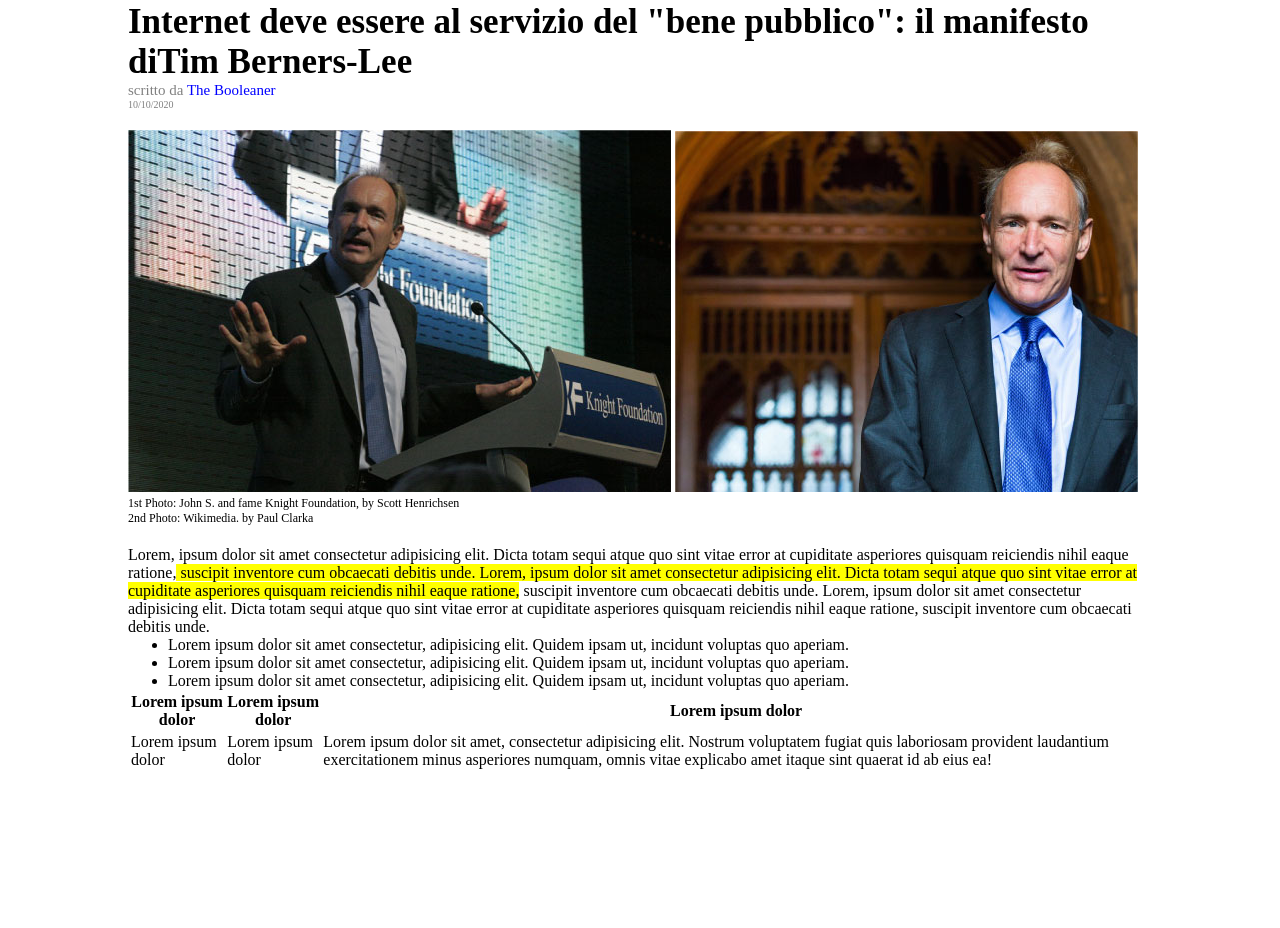
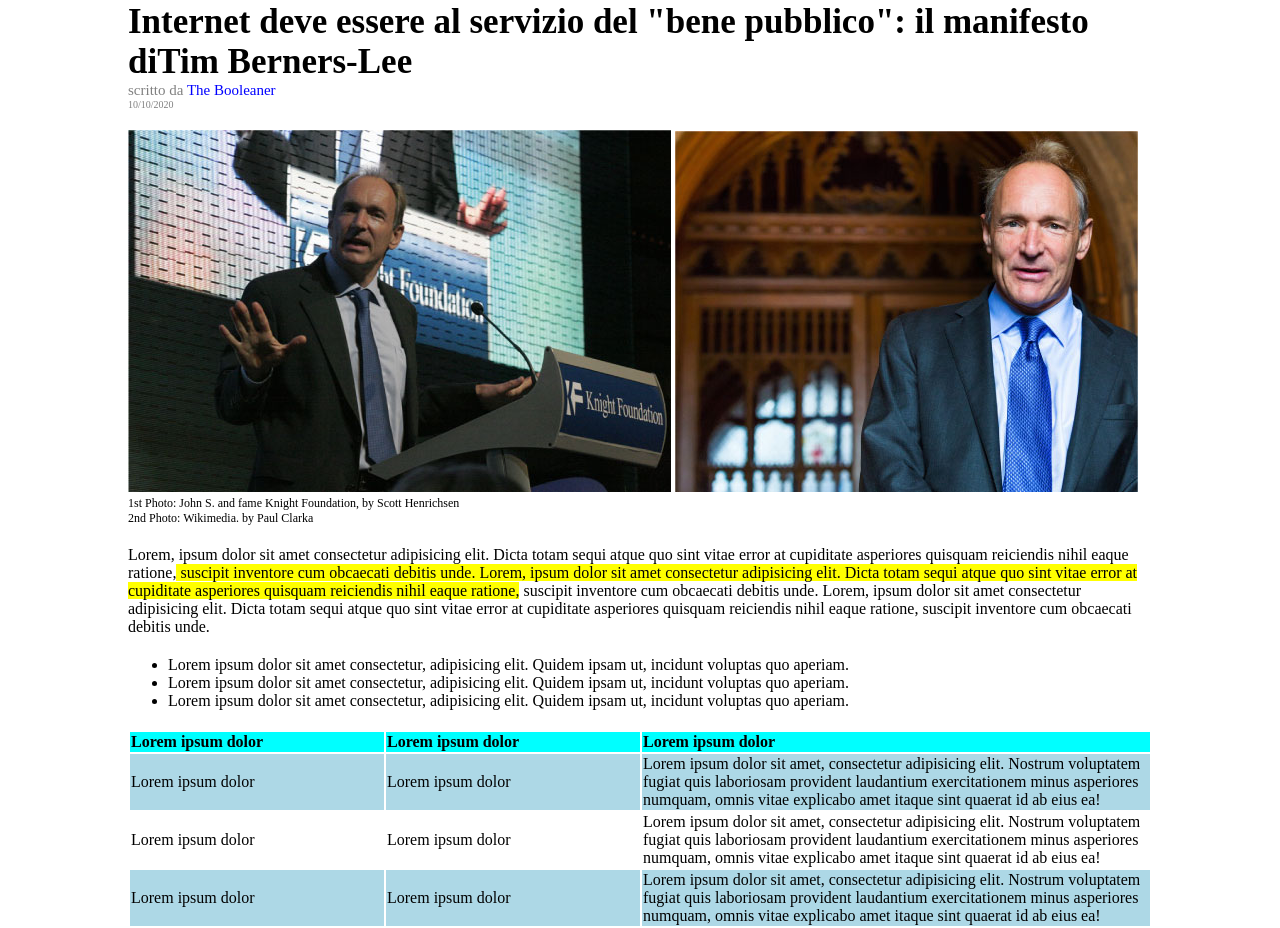
Before and after one commit to biancoenrico/html-css-booleaner, a website: page index.html in a window 1280 px wide. Shown: the part 103-1031 px from the top of the page. Before the commit the page ends 875 px from the top, so only its background shows below. Drawn offline with Linux system fonts and the light colour scheme.

Commit message:
finita tabella

```diff
--- a/css/style.css
+++ b/css/style.css
@@ -57,4 +57,32 @@
 .main-text {
   margin-top: 20px;
 }
+
+/*list*/
+.list {
+  margin-top: 20px;
+}
+
+/*table*/
+.table {
+  margin-top: 20px;
+}
+
+.cell {
+  width: 50%;
+}
+
+.thead {
+  text-align: left;
+}
+
+.tr {
+  background-color: cyan;
+}
+
+.odd {
+  background-color: lightblue;
+}
+/*end table*/
+
 /*end main*/
--- a/index.html
+++ b/index.html
@@ -74,7 +74,7 @@
         </div>
 
         <!--list-->
-        <div>
+        <div class="list">
           <ul>
             <li>
               Lorem ipsum dolor sit amet consectetur, adipisicing elit. Quidem
@@ -93,17 +93,37 @@
         <!--end list-->
 
         <!--table-->
-        <div>
+        <div class="table">
           <table>
-            <thead>
-              <tr>
+            <thead class="thead">
+              <tr class="tr">
                 <th>Lorem ipsum dolor</th>
                 <th>Lorem ipsum dolor</th>
-                <th>Lorem ipsum dolor</th>
+                <th class="cell">Lorem ipsum dolor</th>
               </tr>
             </thead>
             <tbody>
+              <tr class="odd">
+                <td>Lorem ipsum dolor</td>
+                <td>Lorem ipsum dolor</td>
+                <td>
+                  Lorem ipsum dolor sit amet, consectetur adipisicing elit.
+                  Nostrum voluptatem fugiat quis laboriosam provident laudantium
+                  exercitationem minus asperiores numquam, omnis vitae explicabo
+                  amet itaque sint quaerat id ab eius ea!
+                </td>
+              </tr>
               <tr>
+                <td>Lorem ipsum dolor</td>
+                <td>Lorem ipsum dolor</td>
+                <td>
+                  Lorem ipsum dolor sit amet, consectetur adipisicing elit.
+                  Nostrum voluptatem fugiat quis laboriosam provident laudantium
+                  exercitationem minus asperiores numquam, omnis vitae explicabo
+                  amet itaque sint quaerat id ab eius ea!
+                </td>
+              </tr>
+              <tr class="odd">
                 <td>Lorem ipsum dolor</td>
                 <td>Lorem ipsum dolor</td>
                 <td>
```
